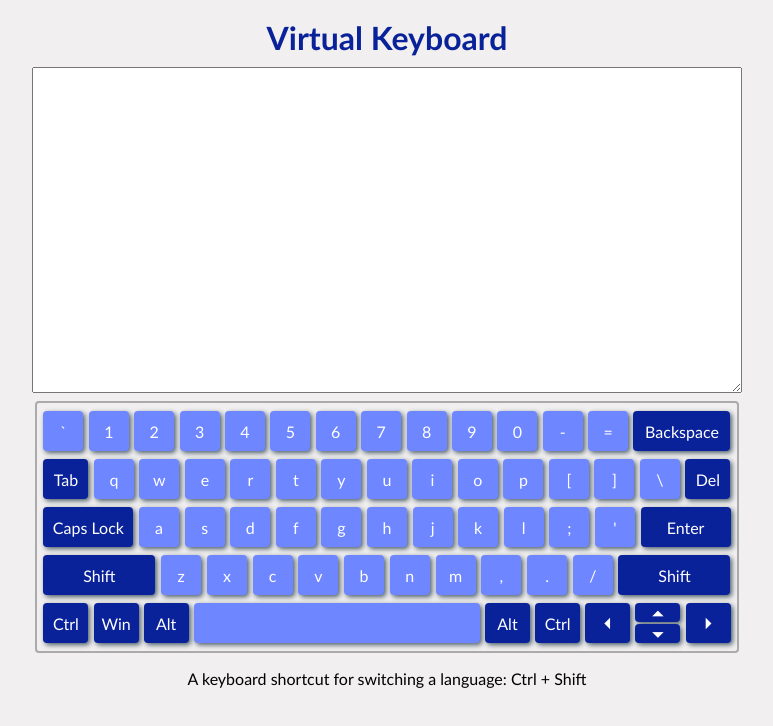
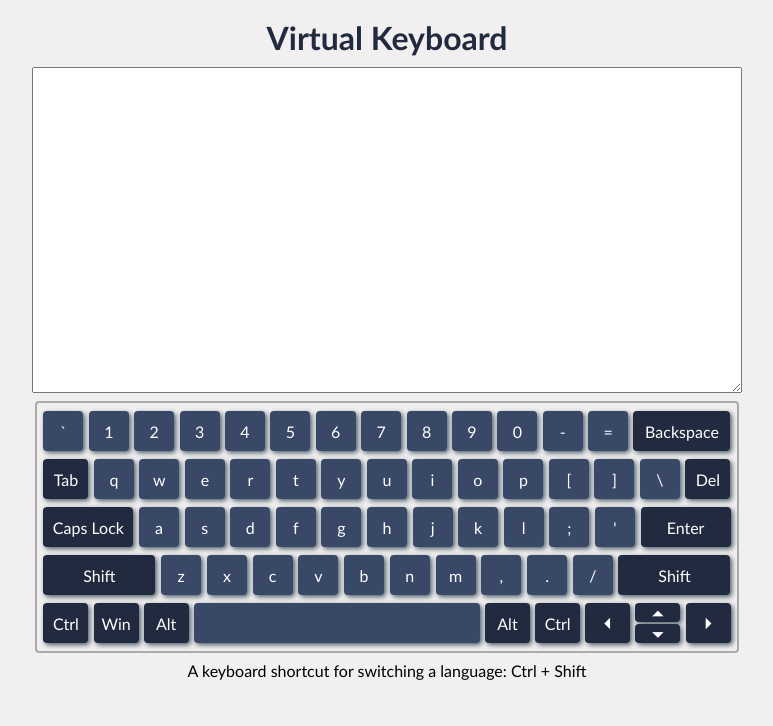
Before and after one commit to Cheeseday/virtual-keyboard, a website built with Parcel: page src/index.html in a window 1280 px wide. Shown: the whole page, without its empty margins (253-1026 px from the left). Built offline with nearby package versions, Linux system fonts and the light colour scheme.

Commit message:
fix: return to css syntax

```diff
--- a/src/index.html
+++ b/src/index.html
@@ -5,7 +5,7 @@
     <meta http-equiv="X-UA-Compatible" content="IE=edge">
     <meta name="viewport" content="width=device-width, initial-scale=1.0">
     <title>Virtual keyboard</title>
-    <link rel="stylesheet" href="./style.scss">
+    <link rel="stylesheet" href="./style.css">
 </head>
 <body>
     <script src="./index.js"></script>
--- /dev/null
+++ b/src/style.css
@@ -0,0 +1,117 @@
+/* Variables */
+/* Colors */
+:root {
+    --key-color: #394867;
+    --special-key-color: #212A3E;
+    --active-color: #0E8388;
+    --key-text-color: #FFFFFF;
+    --shadow-color: rgb(75, 93, 106);
+}
+
+/* Main element settings */
+body {
+    display: flex;
+    flex-direction: column;
+    align-items: center;
+
+    font-family: 'Gill Sans', 'Gill Sans MT', Calibri, 'Trebuchet MS', sans-serif;
+    background-color: #F1EFEF;
+}
+p {
+    margin: 8px 0;
+}
+.name {
+    margin: 10px auto;
+
+    font-size: 32px;
+    color: var(--special-key-color);
+}
+.textarea {
+    width: 55vw;
+    height: 40vh;
+    margin-bottom: 8px;
+}
+.container {
+    display: flex;
+    flex-direction: column;
+    justify-content: center;
+
+    width: 54vw;
+    padding: 4px;
+    border: 2px solid #ababab;
+    border-radius: 4px;
+}
+.row {
+    display: flex;
+    justify-content: space-between;
+}
+.key {
+    display: flex;
+    justify-content: center;
+    align-items: center;
+
+    width: 40px;
+    height: 40px;
+    margin: 4px 2px;
+    border-radius: 4px;
+
+    color: var(--key-text-color);
+    background-color: var(--key-color);
+
+    -webkit-box-shadow: 2px 2px 5px 0px var(--shadow-color);
+    -moz-box-shadow: 2px 2px 5px 0px var(--shadow-color);
+    box-shadow: 2px 2px 5px 0px var(--shadow-color);
+
+    transition: all 0.4s ease-out;
+}
+.key:hover {
+    background-color: color-mix(in srgb, var(--key-text-color) 39%, var(--key-color));
+}
+.special-key {
+    width: 45px;
+
+    background-color: var(--special-key-color);
+}
+.special-key:hover {
+    background-color: color-mix(in srgb, var(--key-text-color) 30%, var(--special-key-color));
+}
+
+/* Special key settings */
+.caps-lock,
+.enter {
+    width: 90px;
+}
+.shift {
+    width: 112px;
+}
+.page-up-down {
+    display: flex;
+    flex-direction: column;
+    justify-content: space-between;
+
+    height: 40px;
+    margin: 4px 2px;
+}
+.pg-up,
+.pg-down {
+    height: 19px;
+    margin: 0;
+}
+.space {
+    width: 286px;
+}
+.backspace {
+    width: 97px;
+}
+
+/* Active element settings */
+.active {
+    background-color: var(--active-color);
+
+    transition: all 0.1s ease-in-out;
+}
+.active:hover {
+    background-color: var(--active-color);
+
+    transition: all 0.1s ease-in-out;
+}
```
